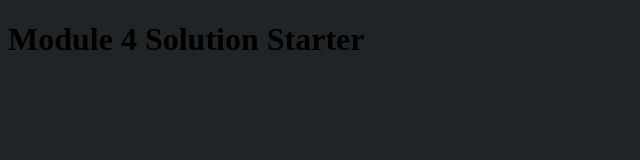
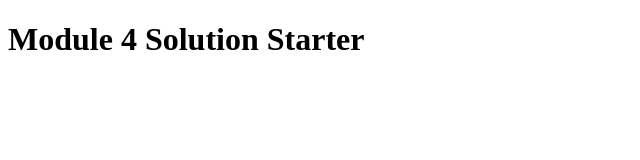
Before and after one commit to SedLoophole/Module4Assignment, a plain HTML site: page index.html in a window 1280 px wide. Shown: the whole page, without its empty margins (0-640 px from the left). Drawn offline with Linux system fonts and the light colour scheme.

Commit message:
Update index.html

```diff
--- a/index.html
+++ b/index.html
@@ -7,7 +7,7 @@
   <script src="SpeakGoodBye.js"></script>
   <script src="script.js"></script>
 </head>
-<body style="background-color: rgb(33, 36, 39);">
+<body>
   <h1>Module 4 Solution Starter</h1>
 </body>
 </html>
```
